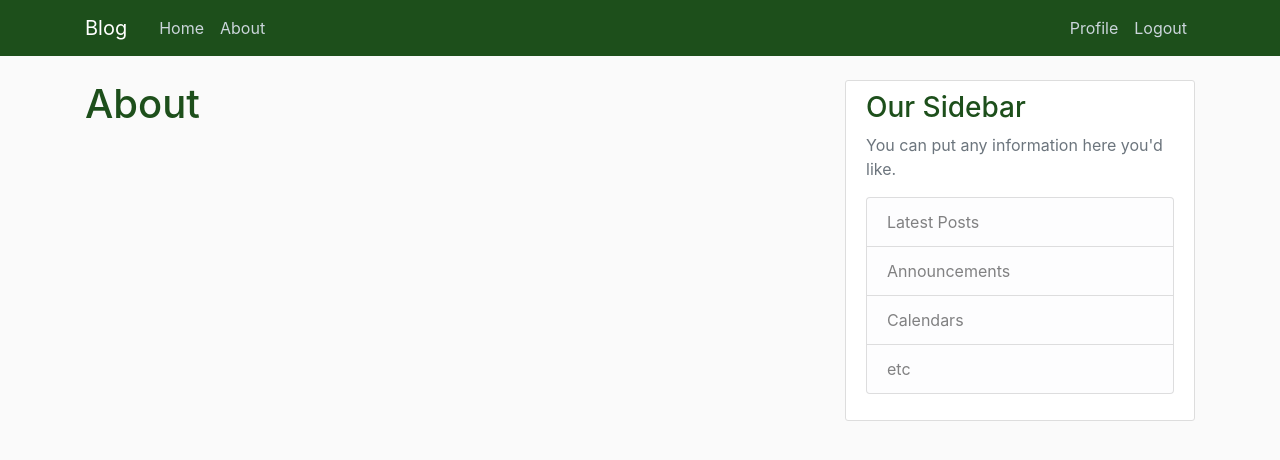
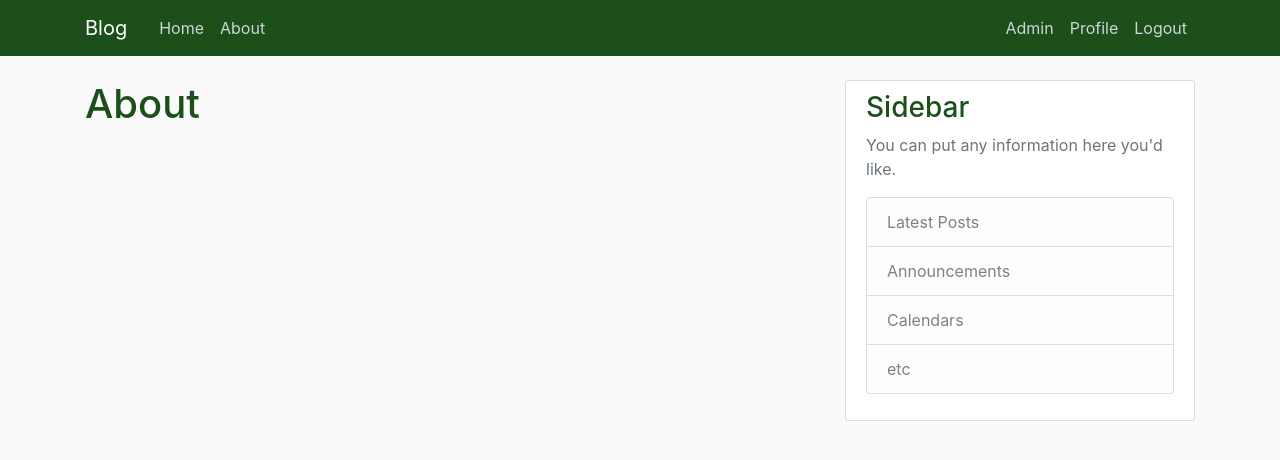
Before and after one commit to Vir2S/newsblog, a Django app: page /about/ in a window 1280 px wide. Shown: the top 460 px of the page. Run offline with Django 3.2, Linux system fonts and the light colour scheme; the visitor is signed in with stand-in values (Sample User, id 1); some libraries are stand-ins or nearby versions.

Commit message:
base template updated

```diff
--- a/blog/blogapp/templates/blogapp/base.html
+++ b/blog/blogapp/templates/blogapp/base.html
@@ -33,11 +33,12 @@
             <!-- Navbar Right Side -->
             <div class="navbar-nav">
               {% if user.is_authenticated %}
+                <a class="nav-item nav-link" href="/admin/">Admin</a>
                 <a class="nav-item nav-link" href="{% url 'profile' %}">Profile</a>
                 <a class="nav-item nav-link" href="{% url 'logout' %}">Logout</a>
               {% else %}
+                <a class="nav-item nav-link" href="{% url 'register' %}">Register</a>
                 <a class="nav-item nav-link" href="{% url 'login' %}">Login</a>
-                <a class="nav-item nav-link" href="{% url 'register' %}">Register</a>
               {% endif %}
             </div>
           </div>
@@ -55,11 +56,11 @@
             {% endfor %}
           {% endif %}
           {% block content %}
-          {% endblock %}
+          {% endblock content %}
         </div>
         <div class="col-md-4">
           <div class="content-section">
-            <h3>Our Sidebar</h3>
+            <h3>Sidebar</h3>
             <p class='text-muted'>You can put any information here you'd like.
               <ul class="list-group">
                 <li class="list-group-item list-group-item-light">Latest Posts</li>
```
